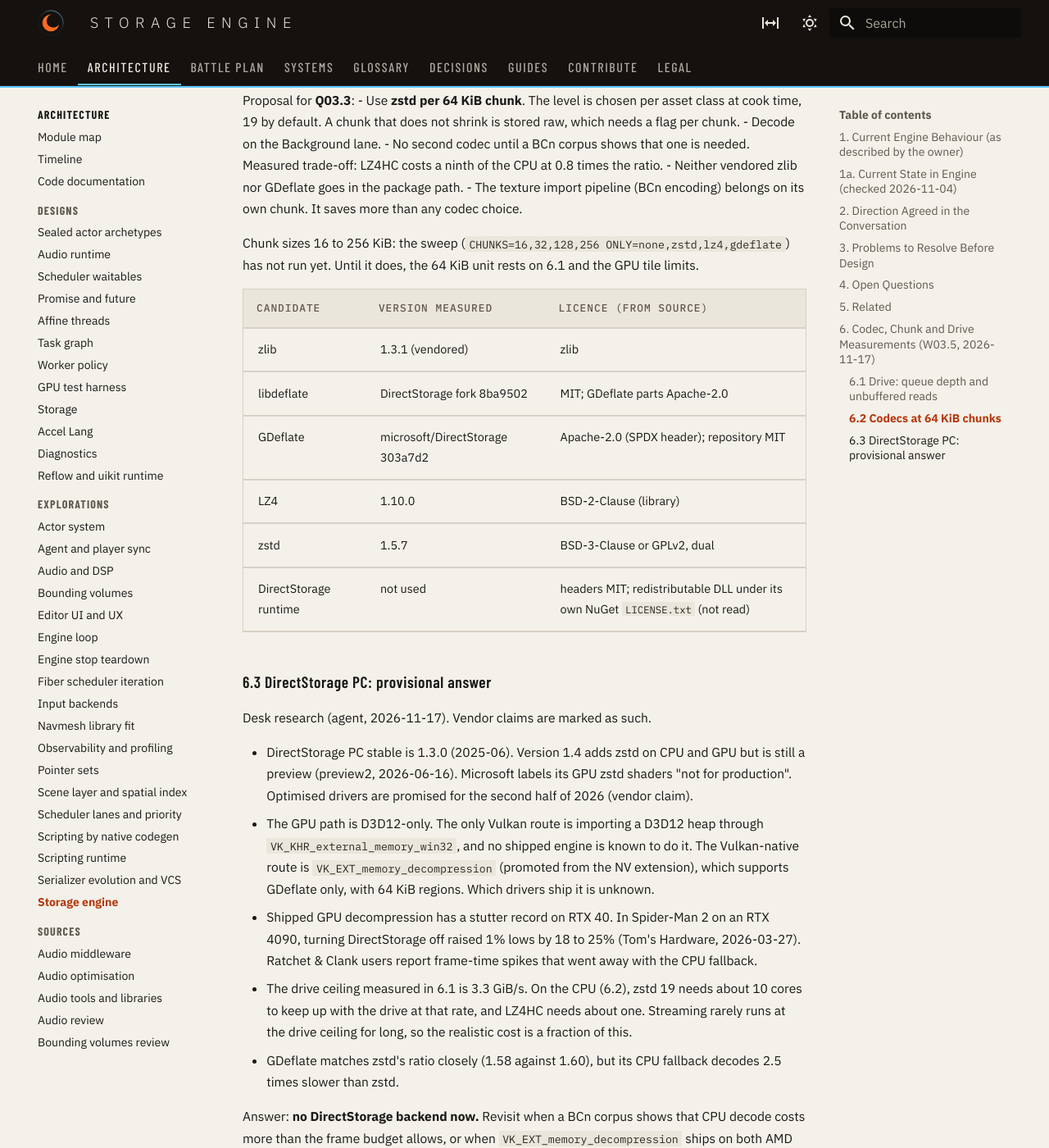
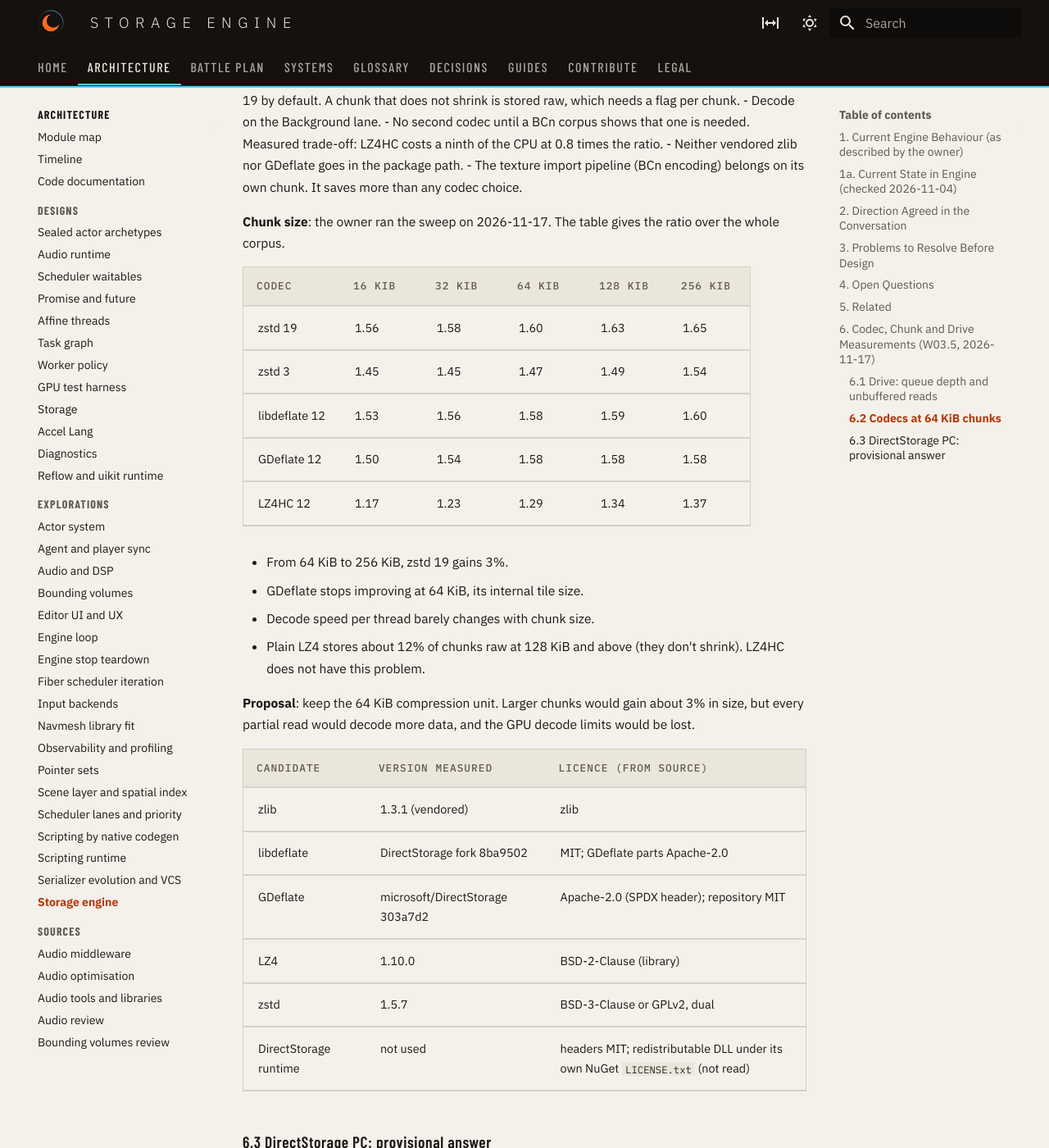
Before and after one commit to Heliogrim/Heliogrim-Pages, an MkDocs documentation site: the page built from docs/architecture/storage-exploration.md, in a window 1280 px wide and 1400 px high, scrolled down 6680 px. Shown: the whole window at 82% size. Built offline with MkDocs 1.6.1 and Material for MkDocs 9.7.7, drawn with Linux system fonts in a browser that asks for light colours; some of the changed text lies outside the part shown.

Commit message:
docs(storage): W03.5 chunk-size sweep

```diff
--- a/docs/architecture/storage-exploration.md
+++ b/docs/architecture/storage-exploration.md
@@ -59,7 +59,7 @@ Consequence for ordering: the first missing piece is not a Windows batching back
 
 ## 6. Codec, Chunk and Drive Measurements (W03.5, 2026-11-17)
 
-**Status**: the drive and the 64 KiB codec run are measured. The chunk-size sweep has not run. The proposals below await the owner.
+**Status**: drive, codec and chunk-size runs are measured. The proposals below await the owner.
 
 ### 6.1 Drive: queue depth and unbuffered reads
 
@@ -133,7 +133,22 @@ Proposal for **Q03.3**:
 - Neither vendored zlib nor GDeflate goes in the package path.
 - The texture import pipeline (BCn encoding) belongs on its own chunk. It saves more than any codec choice.
 
-Chunk sizes 16 to 256 KiB: the sweep (`CHUNKS=16,32,128,256 ONLY=none,zstd,lz4,gdeflate`) has not run yet. Until it does, the 64 KiB unit rests on 6.1 and the GPU tile limits.
+**Chunk size**: the owner ran the sweep on 2026-11-17. The table gives the ratio over the whole corpus.
+
+| Codec | 16 KiB | 32 KiB | 64 KiB | 128 KiB | 256 KiB |
+|---|---|---|---|---|---|
+| zstd 19 | 1.56 | 1.58 | 1.60 | 1.63 | 1.65 |
+| zstd 3 | 1.45 | 1.45 | 1.47 | 1.49 | 1.54 |
+| libdeflate 12 | 1.53 | 1.56 | 1.58 | 1.59 | 1.60 |
+| GDeflate 12 | 1.50 | 1.54 | 1.58 | 1.58 | 1.58 |
+| LZ4HC 12 | 1.17 | 1.23 | 1.29 | 1.34 | 1.37 |
+
+- From 64 KiB to 256 KiB, zstd 19 gains 3%.
+- GDeflate stops improving at 64 KiB, its internal tile size.
+- Decode speed per thread barely changes with chunk size.
+- Plain LZ4 stores about 12% of chunks raw at 128 KiB and above (they don't shrink). LZ4HC does not have this problem.
+
+**Proposal**: keep the 64 KiB compression unit. Larger chunks would gain about 3% in size, but every partial read would decode more data, and the GPU decode limits would be lost.
 
 | Candidate | Version measured | Licence (from source) |
 |---|---|---|
```
Also changed, not shown: docs/architecture/timeline.md (+1 -1 lines), docs/plan/work/storage-streaming.md (+2 -2 lines).
